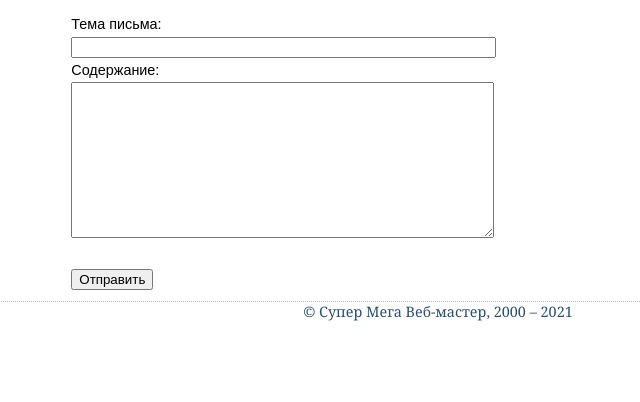
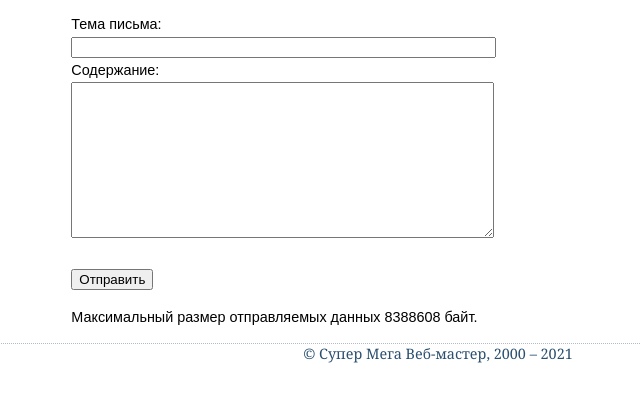
Before and after one commit to alua30/schoola, a PHP site: page /contact.php in a window 1280 px wide. Shown: the part 242-644 px from the top of the page, without its empty margins (202-842 px from the left). Run offline with PHP 8.4, Linux system fonts and the light colour scheme.

Commit message:
feat: ex1 show post_max_size in bytes on contact page

```diff
--- a/contact.php
+++ b/contact.php
@@ -21,6 +21,32 @@
     <h1>Обратная связь</h1>
     <!-- Заголовок -->
     <!-- Область основного контента -->
+
+    <?php
+    // Вопрос 1: текущее значение директивы (например, "8M")
+
+    $size = ini_get('post_max_size');
+
+    // Вопрос 2: единица измерения (последний символ: K, M или G)
+
+    $unit = strtoupper(substr(trim($size), -1));
+
+    // Само число без буквы
+
+    $size = (int) $size;
+
+    // Переводим в байты (case без break, поэтому умножения накапливаются)
+
+    switch ($unit) {
+    case 'G':
+        $size *= 1024;
+    case 'M':
+        $size *= 1024;
+    case 'K':
+        $size *= 1024;
+        }
+        ?>
+
     <h3>Адрес</h3>
     <p>123456 Москва, Малый Американский переулок 21</p>
     <h3>Задайте вопрос</h3>
@@ -36,6 +62,9 @@
       <br />
       <input type='submit' value='Отправить' />
     </form>
+
+    <p>Максимальный размер отправляемых данных <?= $size ?> байт.</p>
+
     <!-- Область основного контента -->
   </div>
   <div id="nav">
```
